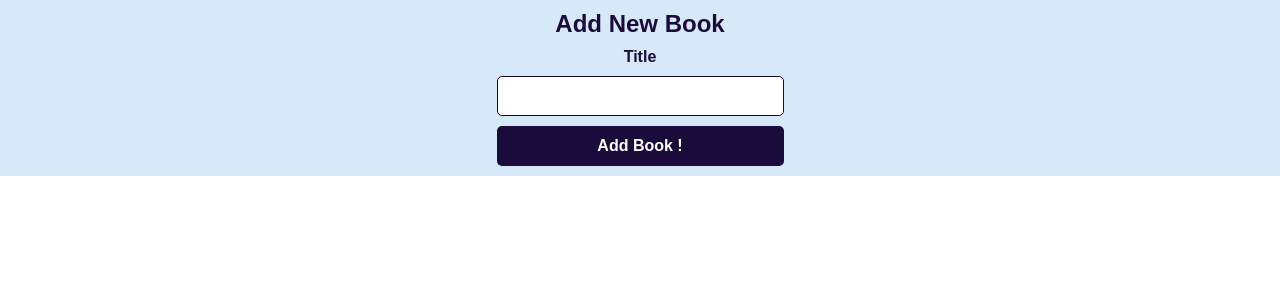
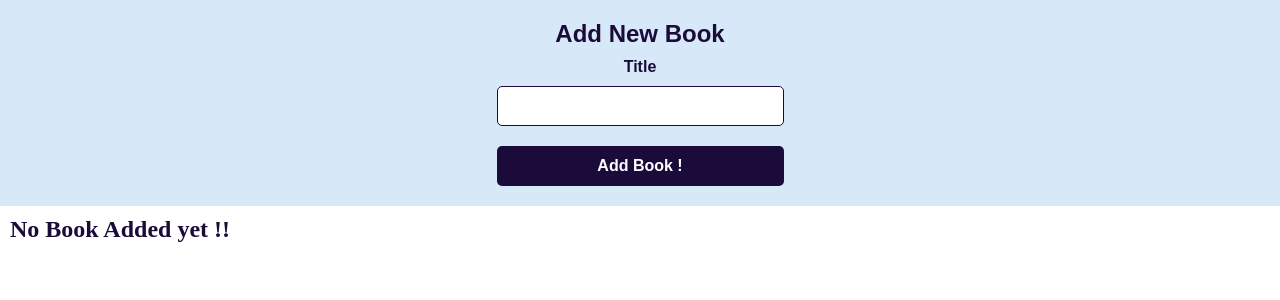
Before and after one commit to fatalegayatri/bookstore, a React (Create React App) app: page / in a window 1280 px wide. Shown: the top 300 px of the page. Built offline with nearby package versions, Linux system fonts and the light colour scheme.

Commit message:
styling added

```diff
--- a/src/App.js
+++ b/src/App.js
@@ -28,9 +28,14 @@ const App = () => {
   };
   return (
     <>
-      {console.log(books)}
       <CreateBook onCreate={HandleBookCreate} />
-      <BookList books={books} onDelete={DeleteBook} onEdit={EditBook} />
+      {books.length > 0 ? (
+        <>
+          <BookList books={books} onDelete={DeleteBook} onEdit={EditBook} />
+        </>
+      ) : (
+        <h1 className="form-title"> No Book Added yet !! </h1>
+      )}
     </>
   );
 };
--- a/src/components/Book.js
+++ b/src/components/Book.js
@@ -17,6 +17,8 @@ const Book = ({ book, onDelete, onEdit }) => {
       <div className="card">
         {edit ? (
           <div className="card-body">
+            <img src="https://picsum.photos/200" alt="Book Image" />
+
             <h5 className="card-title">{book.title}</h5>
 
             <div className="btn-group" role="group" aria-label="Basic example">
--- a/src/components/CreateBook.js
+++ b/src/components/CreateBook.js
@@ -17,7 +17,9 @@ const CreateBook = ({ onCreate }) => {
       <h1 className="form-title"> Add New Book </h1>
       <form action="" onSubmit={handlesubmit}>
         <div className="input-wrapper">
-          <label htmlFor="title">Title</label>
+          <label htmlFor="title" className="">
+            Title
+          </label>
           <input
             type="text"
             id="title"
--- a/src/components/EditBook.js
+++ b/src/components/EditBook.js
@@ -14,7 +14,7 @@ const EditBook = ({ onEdit, book, onSave }) => {
 
   return (
     <div>
-      <form className="form-group" onSubmit={handleSubmit}>
+      <form className="form-container" onSubmit={handleSubmit}>
         <label htmlFor="title">Title</label>
         <input
           type="text"
--- a/src/style.css
+++ b/src/style.css
@@ -3,13 +3,16 @@
   padding: 0;
   box-sizing: border-box;
 }
+/* Book Style */
 .card {
   font-family: Arial, Helvetica, sans-serif;
   display: flex;
   flex-direction: column;
+  justify-content: center;
+  width: 300px;
+  height: 400px;
+
   align-items: center;
-  width: 250px;
-  height: 300px;
   background-image: linear-gradient(
     to bottom,
     rgb(173, 210, 240),
@@ -24,48 +27,6 @@
   transition: all 0.3s ease-in-out;
   cursor: pointer;
 }
-.form-container {
-  font-family: \"Roboto\", sans-serif;
-  display: flex;
-  flex-direction: column;
-  align-items: center;
-  width: 100%;
-  height: 100%;
-  background-color: rgb(215, 233, 248);
-}
-.form-title {
-  font-size: 1.5rem;
-  font-weight: 600;
-  margin: 10px;
-  color: rgb(27, 11, 58);
-}
-.input-wrapper {
-  display: flex;
-
-  flex-direction: column;
-  align-items: center;
-  width: 100%;
-  height: 100%;
-}
-.input-wrapper label {
-  font-size: 1rem;
-  font-weight: 600;
-  margin-bottom: 10px;
-  color: rgb(27, 11, 58);
-}
-.input-wrapper input {
-  width: 100%;
-  height: 40px;
-  border-radius: 5px;
-  border: 1px solid rgb(27, 11, 58);
-  padding: 0 10px;
-  margin-bottom: 10px;
-  font-size: 20px;
-  outline: none;
-}
-.input-wrapper button {
-  margin: 0px 0px 10px 0px;
-}
 
 .card-body {
   display: flex;
@@ -74,12 +35,13 @@
   justify-content: center;
   align-items: center;
   width: 90%;
+
   height: 100%;
 }
 .card-title {
   font-size: 1.5rem;
   font-weight: 600;
-  margin-bottom: 10px;
+  margin: 10px;
   color: rgb(27, 11, 58);
 }
 .card-container {
@@ -124,3 +86,70 @@
   position: absolute;
   bottom: 10px;
 }
+
+/* Form Style */
+.form-container {
+  font-family: \"Roboto\", sans-serif;
+  display: flex;
+  flex-direction: column;
+  align-items: center;
+  width: 100%;
+  height: 100%;
+  background-color: rgb(215, 233, 248);
+}
+.form-title {
+  font-size: 1.5rem;
+  font-weight: 600;
+  margin: 10px;
+  color: rgb(27, 11, 58);
+}
+.input-wrapper {
+  display: flex;
+
+  flex-direction: column;
+  align-items: center;
+  width: 100%;
+  height: 100%;
+}
+.input-wrapper label {
+  font-size: 1rem;
+  font-weight: 600;
+  margin-bottom: 10px;
+  color: rgb(27, 11, 58);
+}
+.input-wrapper input {
+  width: 100%;
+  height: 40px;
+  border-radius: 5px;
+  border: 1px solid rgb(27, 11, 58);
+  padding: 0 10px;
+  margin-bottom: 10px;
+  font-size: 20px;
+  outline: none;
+}
+.input-wrapper button {
+  margin: 0px 0px 10px 0px;
+}
+.form-container .btn {
+  width: 100%;
+  height: 40px;
+  background-color: rgb(27, 11, 58);
+  color: white;
+  font-size: 1rem;
+  font-weight: 600;
+  border-radius: 5px;
+  padding: 10px;
+  margin-top: 10px;
+  border: none;
+  cursor: pointer;
+  transition: all 0.3s ease-in-out;
+}
+.form-container {
+  padding: 10px;
+  display: flex;
+  flex-direction: column;
+  align-items: center;
+  width: 100%;
+  height: 100%;
+  background-color: rgb(215, 233, 248);
+}
```
